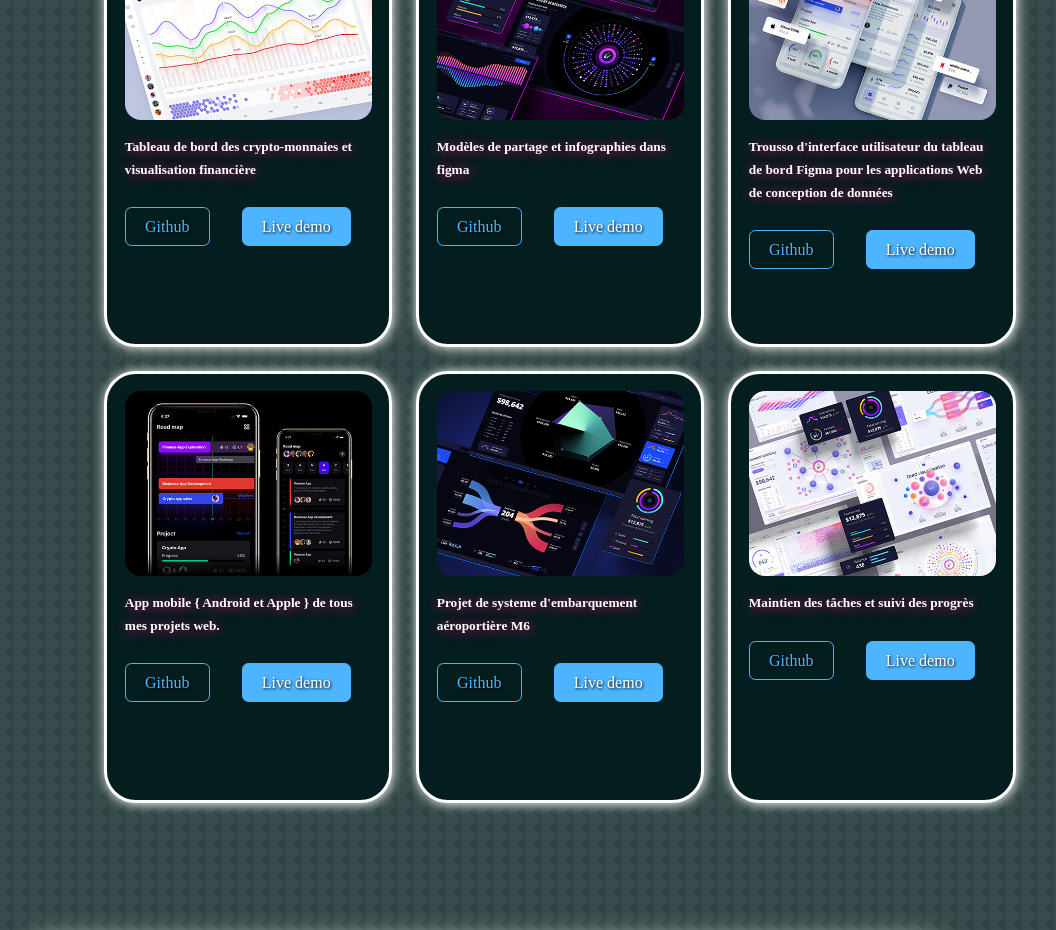
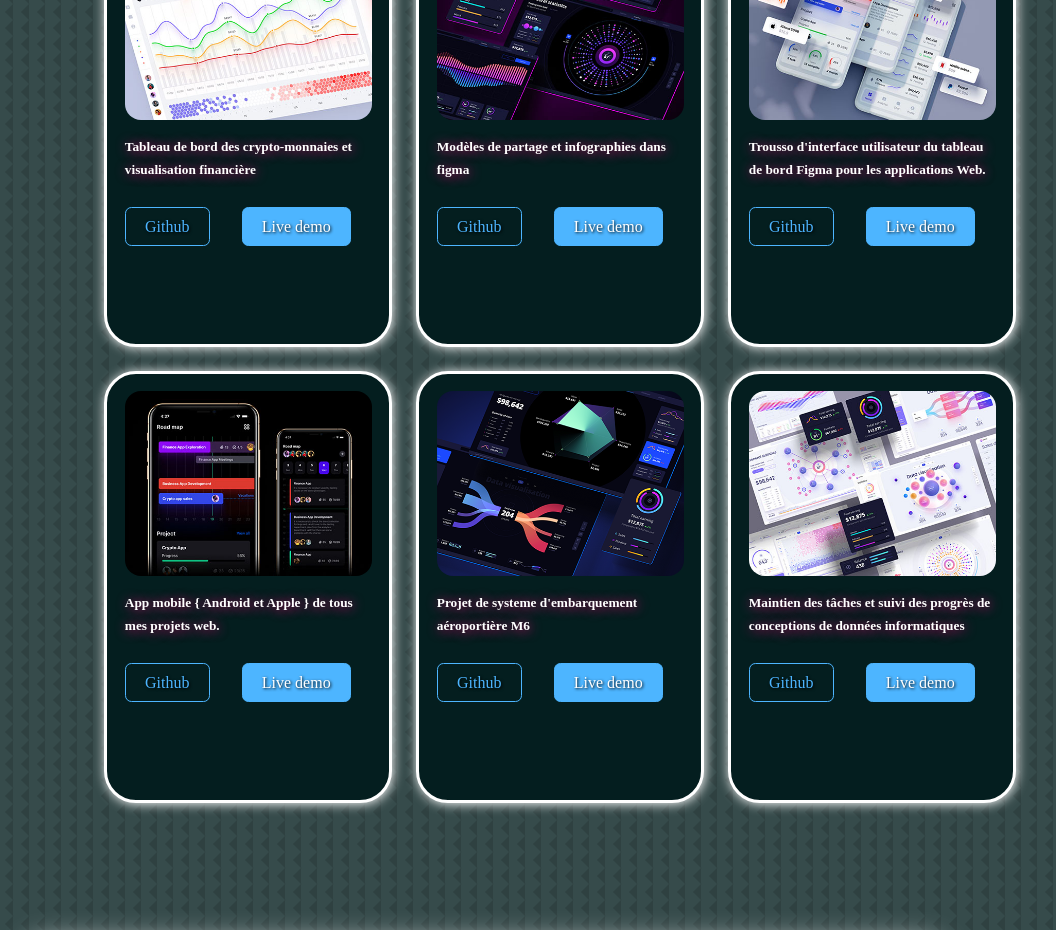
Before and after one commit to Mouhamed1003/keenprogrammer.com, a React (Create React App) app: page / in a window 1280 px wide. Shown: the part 3660-4590 px from the top of the page, without its empty margins (155-1211 px from the left). Built offline with nearby package versions, Linux system fonts and the light colour scheme.

Commit message:
Update Portfolio.jsx

```diff
--- a/src/components/portfolio/Portfolio.jsx
+++ b/src/components/portfolio/Portfolio.jsx
@@ -25,7 +25,7 @@ const data = [
   {
     id: 3,
     image: IMG3,
-    title: "Trousso d'interface utilisateur du tableau de bord Figma pour les applications Web de conception de données",
+    title: "Trousso d'interface utilisateur du tableau de bord Figma pour les applications Web.",
     github: "http://github.com",
     demo: "http://dribbble.com/alian_pixels"
   },
@@ -46,7 +46,7 @@ const data = [
   {
     id: 6,
     image: IMG6,
-    title: 'Maintien des tâches et suivi des progrès',
+    title: 'Maintien des tâches et suivi des progrès de conceptions de données informatiques',
     github: "http://github.com",
     demo: "http://dribbble.com/alian_pixels"
   },
```
